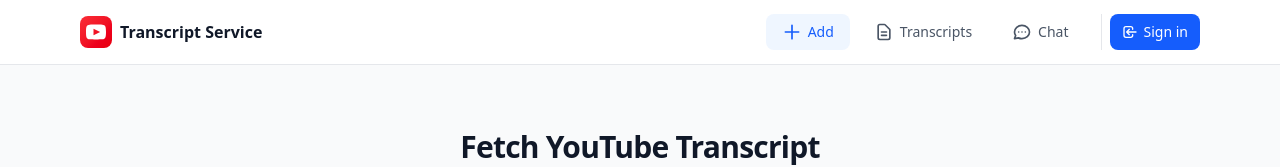
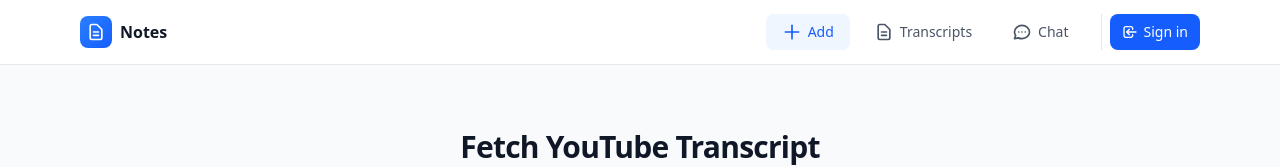
Before and after one commit to pontush81/youtube-transcript-service, a Next.js app: page /fetch in a window 1280 px wide. Shown: the top 167 px of the page. Built offline with nearby package versions, Linux system fonts and the light colour scheme; no server answers.

Commit message:
chore: neutralize branding - remove YouTube references
- Change name from 'Transcript Service' to 'Notes'
- Replace YouTube logo with generic document icon
- Change color from red to blue
- Generic metadata description

```diff
--- a/app/layout.tsx
+++ b/app/layout.tsx
@@ -6,8 +6,8 @@
 import "./globals.css";
 
 export const metadata: Metadata = {
-  title: "Transcript Service",
-  description: "Internal tool",
+  title: "Notes",
+  description: "Personal notes",
   robots: {
     index: false,
     follow: false,
--- a/app/sign-in/[[...sign-in]]/page.tsx
+++ b/app/sign-in/[[...sign-in]]/page.tsx
@@ -6,12 +6,12 @@
       {/* Logo and branding */}
       <div className="mb-8 text-center">
         <div className="flex items-center justify-center gap-3 mb-3">
-          <div className="w-12 h-12 bg-gradient-to-br from-red-500 to-red-600 rounded-xl flex items-center justify-center shadow-lg">
-            <svg className="w-7 h-7 text-white" fill="currentColor" viewBox="0 0 24 24">
-              <path d="M19.615 3.184c-3.604-.246-11.631-.245-15.23 0-3.897.266-4.356 2.62-4.385 8.816.029 6.185.484 8.549 4.385 8.816 3.6.245 11.626.246 15.23 0 3.897-.266 4.356-2.62 4.385-8.816-.029-6.185-.484-8.549-4.385-8.816zm-10.615 12.816v-8l8 3.993-8 4.007z"/>
+          <div className="w-12 h-12 bg-gradient-to-br from-blue-500 to-blue-600 rounded-xl flex items-center justify-center shadow-lg">
+            <svg className="w-7 h-7 text-white" fill="none" stroke="currentColor" viewBox="0 0 24 24">
+              <path strokeLinecap="round" strokeLinejoin="round" strokeWidth={2} d="M9 12h6m-6 4h6m2 5H7a2 2 0 01-2-2V5a2 2 0 012-2h5.586a1 1 0 01.707.293l5.414 5.414a1 1 0 01.293.707V19a2 2 0 01-2 2z" />
             </svg>
           </div>
-          <h1 className="text-2xl font-bold text-gray-900">Transcript Service</h1>
+          <h1 className="text-2xl font-bold text-gray-900">Notes</h1>
         </div>
         <p className="text-gray-500">Sign in to continue</p>
       </div>
--- a/app/sign-up/[[...sign-up]]/page.tsx
+++ b/app/sign-up/[[...sign-up]]/page.tsx
@@ -6,12 +6,12 @@
       {/* Logo and branding */}
       <div className="mb-8 text-center">
         <div className="flex items-center justify-center gap-3 mb-3">
-          <div className="w-12 h-12 bg-gradient-to-br from-red-500 to-red-600 rounded-xl flex items-center justify-center shadow-lg">
-            <svg className="w-7 h-7 text-white" fill="currentColor" viewBox="0 0 24 24">
-              <path d="M19.615 3.184c-3.604-.246-11.631-.245-15.23 0-3.897.266-4.356 2.62-4.385 8.816.029 6.185.484 8.549 4.385 8.816 3.6.245 11.626.246 15.23 0 3.897-.266 4.356-2.62 4.385-8.816-.029-6.185-.484-8.549-4.385-8.816zm-10.615 12.816v-8l8 3.993-8 4.007z"/>
+          <div className="w-12 h-12 bg-gradient-to-br from-blue-500 to-blue-600 rounded-xl flex items-center justify-center shadow-lg">
+            <svg className="w-7 h-7 text-white" fill="none" stroke="currentColor" viewBox="0 0 24 24">
+              <path strokeLinecap="round" strokeLinejoin="round" strokeWidth={2} d="M9 12h6m-6 4h6m2 5H7a2 2 0 01-2-2V5a2 2 0 012-2h5.586a1 1 0 01.707.293l5.414 5.414a1 1 0 01.293.707V19a2 2 0 01-2 2z" />
             </svg>
           </div>
-          <h1 className="text-2xl font-bold text-gray-900">Transcript Service</h1>
+          <h1 className="text-2xl font-bold text-gray-900">Notes</h1>
         </div>
         <p className="text-gray-500">Invite only</p>
       </div>
--- a/components/NavHeader.tsx
+++ b/components/NavHeader.tsx
@@ -50,12 +50,12 @@
         <div className="flex items-center justify-between h-14 sm:h-16">
           {/* Logo/Brand */}
           <Link href="/transcripts" className="flex items-center gap-2">
-            <div className="w-8 h-8 bg-gradient-to-br from-red-500 to-red-600 rounded-lg flex items-center justify-center">
-              <svg className="w-5 h-5 text-white" fill="currentColor" viewBox="0 0 24 24">
-                <path d="M19.615 3.184c-3.604-.246-11.631-.245-15.23 0-3.897.266-4.356 2.62-4.385 8.816.029 6.185.484 8.549 4.385 8.816 3.6.245 11.626.246 15.23 0 3.897-.266 4.356-2.62 4.385-8.816-.029-6.185-.484-8.549-4.385-8.816zm-10.615 12.816v-8l8 3.993-8 4.007z"/>
+            <div className="w-8 h-8 bg-gradient-to-br from-blue-500 to-blue-600 rounded-lg flex items-center justify-center">
+              <svg className="w-5 h-5 text-white" fill="none" stroke="currentColor" viewBox="0 0 24 24">
+                <path strokeLinecap="round" strokeLinejoin="round" strokeWidth={2} d="M9 12h6m-6 4h6m2 5H7a2 2 0 01-2-2V5a2 2 0 012-2h5.586a1 1 0 01.707.293l5.414 5.414a1 1 0 01.293.707V19a2 2 0 01-2 2z" />
               </svg>
             </div>
-            <span className="font-semibold text-gray-900 hidden sm:block">Transcript Service</span>
+            <span className="font-semibold text-gray-900 hidden sm:block">Notes</span>
           </Link>
 
           {/* Navigation */}
```
